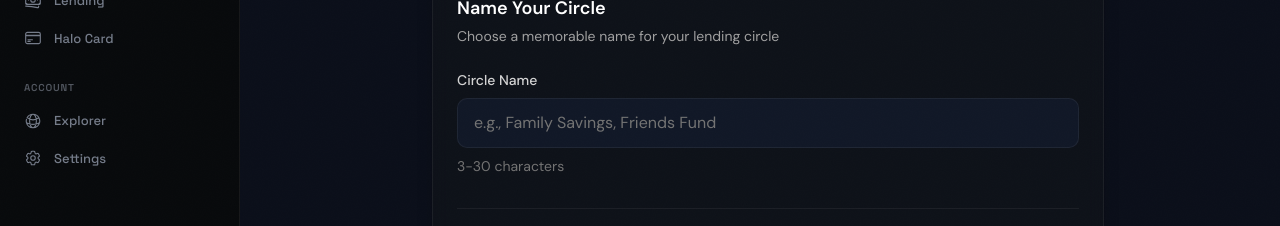
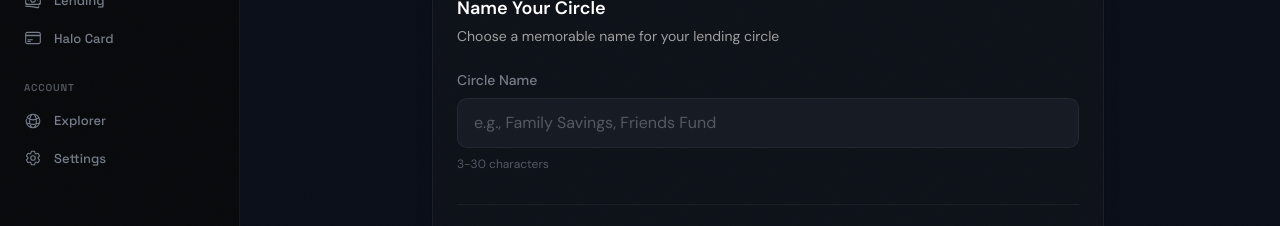
Before and after one commit to kunal-drall/halo-mainnet-stellar, a Next.js app in the folder app/: page /circles/create in a window 1280 px wide. Shown: the part 319-545 px from the top of the page. Built offline with nearby package versions, Linux system fonts and the light colour scheme; no server answers; sample sign-in values are in the browser's storage.

Commit message:
feat: update input component with accent gold focus states

```diff
--- a/app/src/components/ui/input.tsx
+++ b/app/src/components/ui/input.tsx
@@ -16,7 +16,7 @@ const Input = forwardRef<HTMLInputElement, InputProps>(
         {label && (
           <label
             htmlFor={inputId}
-            className="block text-sm font-medium text-neutral-300"
+            className="block text-sm font-medium text-[#787E88]"
           >
             {label}
           </label>
@@ -26,15 +26,15 @@ const Input = forwardRef<HTMLInputElement, InputProps>(
           id={inputId}
           ref={ref}
           className={cn(
-            "w-full px-4 py-3 bg-[#111827] border border-white/10 rounded-lg text-white placeholder:text-neutral-500 focus:outline-none focus:border-white/30 transition-colors duration-150",
+            "w-full px-4 py-3 bg-[#161B24] border border-white/[0.06] rounded-lg text-[#EDEDED] placeholder:text-[#545963] focus:outline-none focus:border-[#D4A843] focus:shadow-[0_0_0_3px_rgba(212,168,67,0.1)] transition-all duration-150",
             error && "border-red-500 focus:border-red-500",
             className
           )}
           {...props}
         />
-        {error && <p className="text-sm text-red-500">{error}</p>}
+        {error && <p className="text-xs text-red-400">{error}</p>}
         {hint && !error && (
-          <p className="text-sm text-neutral-500">{hint}</p>
+          <p className="text-xs text-[#545963]">{hint}</p>
         )}
       </div>
     );
```
